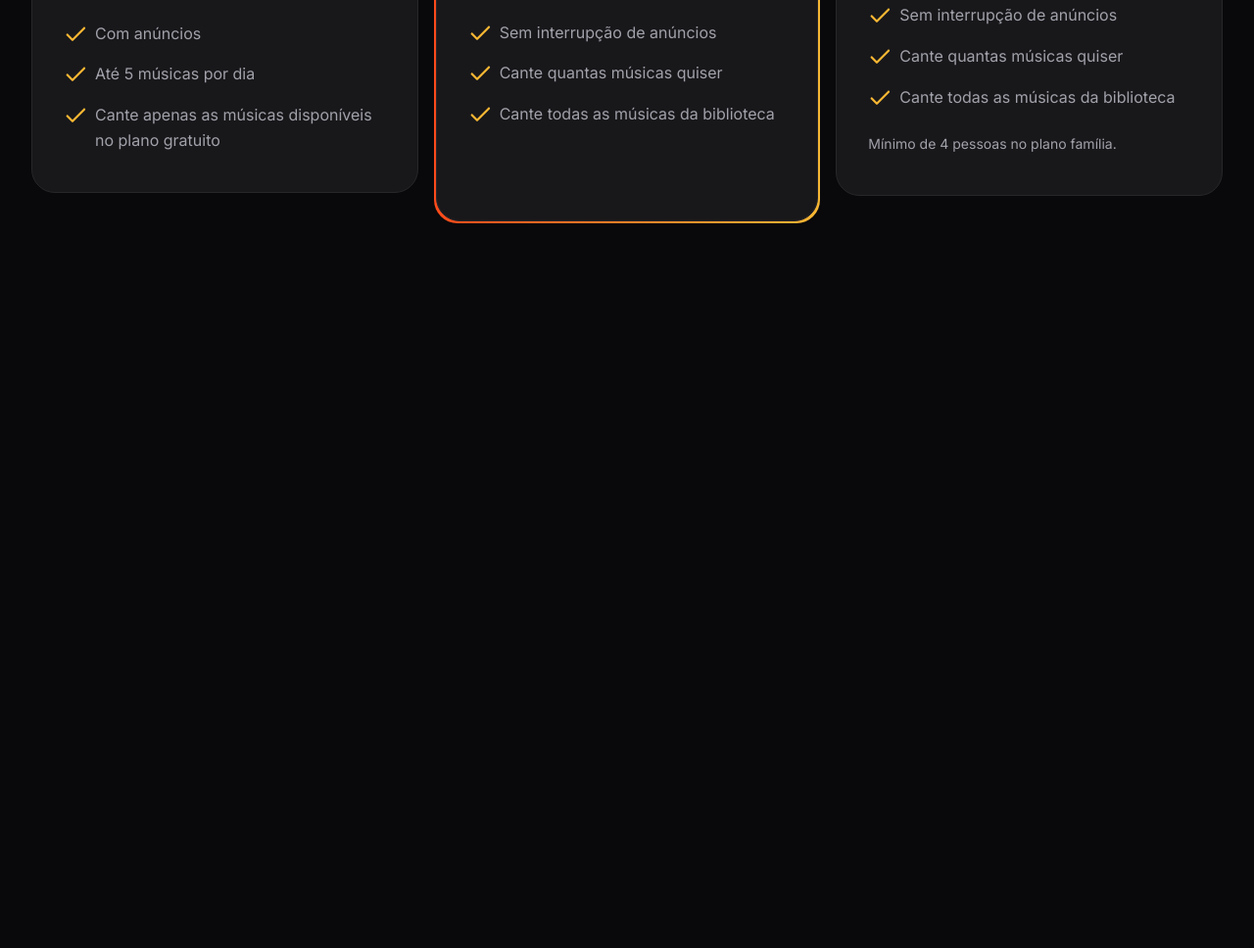
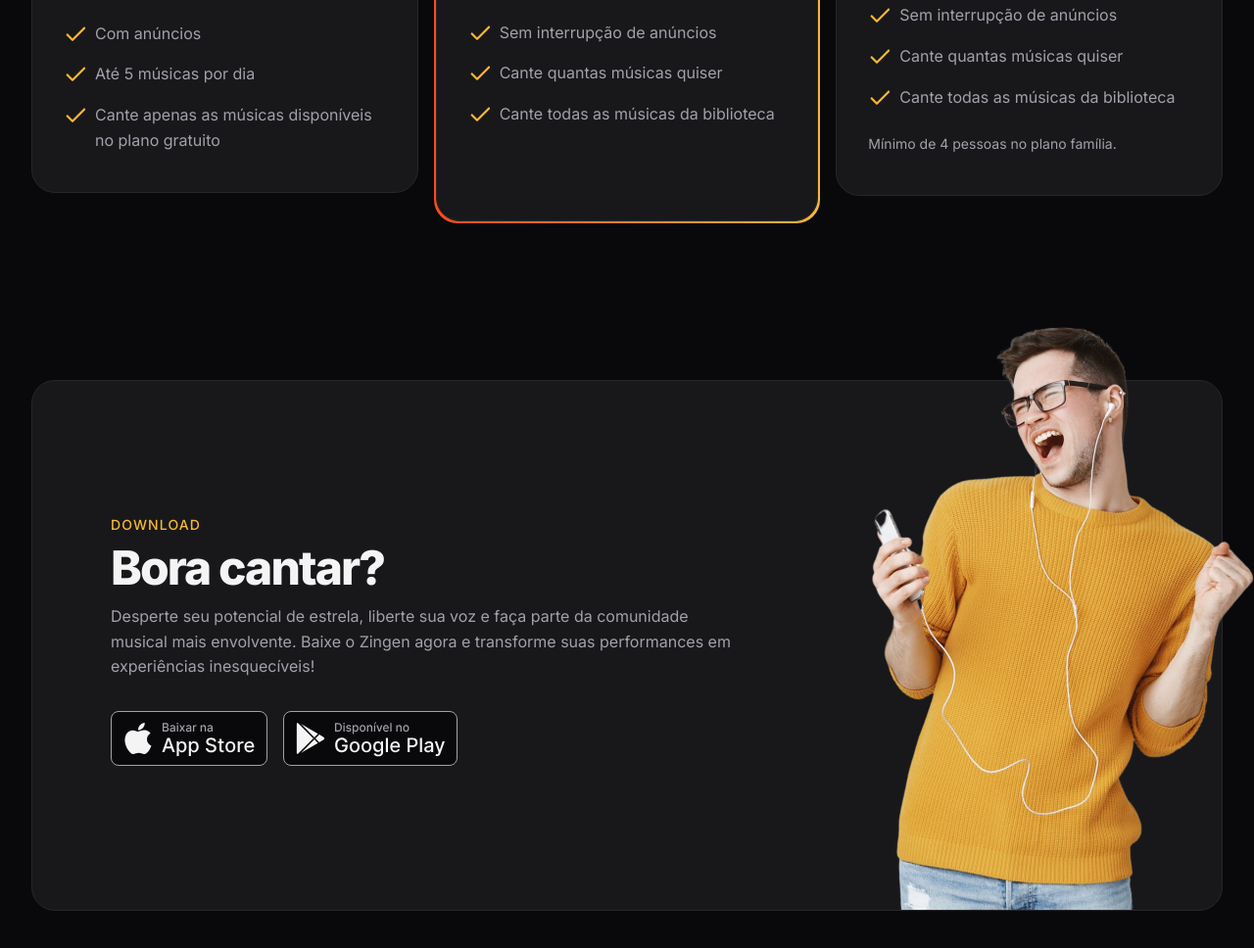
Before and after one commit to AlessandroGJr/Projeto-8---Responsividade-LP, a plain HTML site: page index.html in a window 1280 px wide. Shown: the part 3239-4207 px from the top of the page at 98% size. Before the commit the page ends 3547 px from the top, so only its background shows below. Drawn offline with Linux system fonts and the light colour scheme.

Commit message:
download section

```diff
--- a/index.html
+++ b/index.html
@@ -172,5 +172,30 @@
             </div>
         </div>
     </section>
+
+    <section id="download">
+        <div class="container py-xl">
+            <div class="card px-lg even-columns items-center">
+                <div>
+                    <header>
+                        <strong>Download</strong>
+                        <h2>Bora cantar?</h2>
+                    </header>
+                    <p>Desperte seu potencial de estrela, liberte sua voz e faça parte da comunidade musical mais envolvente. Baixe o Zingen agora e transforme suas performances em experiências inesquecíveis!</p>
+
+                    <div class="buttons flex gap-1">
+                        <a href="#">
+                            <img src="/assets/icons/apple.svg" alt="Baixar da Apple Store">
+                        </a>
+                        <a href="#">
+                            <img src="/assets/icons/play-store.svg" alt="Baixar da Play Store">
+                        </a>
+                    </div>
+                </div>
+
+                <img src="assets/rapaz-ouvindo-musica-com-fones-de-ouvido-e-cantando-no-aplicativo-de-karaoke-removebg 1.png" alt="">
+            </div>
+        </div>
+    </section>
 </body>
 </html>
--- /dev/null
+++ b/styles/download.css
@@ -0,0 +1,36 @@
+#download {
+    overflow-x: hidden;
+
+    .card {
+        padding: 3rem 1.5rem 15rem;
+        position: relative;
+
+
+        & > img {
+            width: 14.5rem;
+            position: absolute;
+            bottom: 0;
+            right: -3.5rem;
+
+        }
+    }
+
+    .buttons {
+        flex-wrap: wrap;
+        margin-top: 2rem;
+    }
+
+    @media (width >= 80em) {
+        .card {
+            padding: 8.75rem 5rem;
+
+        & > div:nth-child(1) {
+            max-width: 40rem;
+        }
+
+        & > img {
+            width: 29.125rem;
+        }
+        }
+    }
+}
--- a/styles/global.css
+++ b/styles/global.css
@@ -48,10 +48,12 @@ html {
     font-size: var(--fs-base);
     line-height: 1.6;
     color: var(--text-color-primary);
+    overflow-x: hidden;
 }
 
 body {
     background-color: var(--bg-color);
+
 }
 
 h1, h2, h3 {
--- a/styles/index.css
+++ b/styles/index.css
@@ -9,3 +9,4 @@
 @import url(cards.css);
 @import url(features.css) (width >= 80rem);
 @import url(pricing.css);
+@import url(download.css);
```
Also changed, not shown: assets/icons/apple.svg (added), assets/icons/play-store.svg (added).
